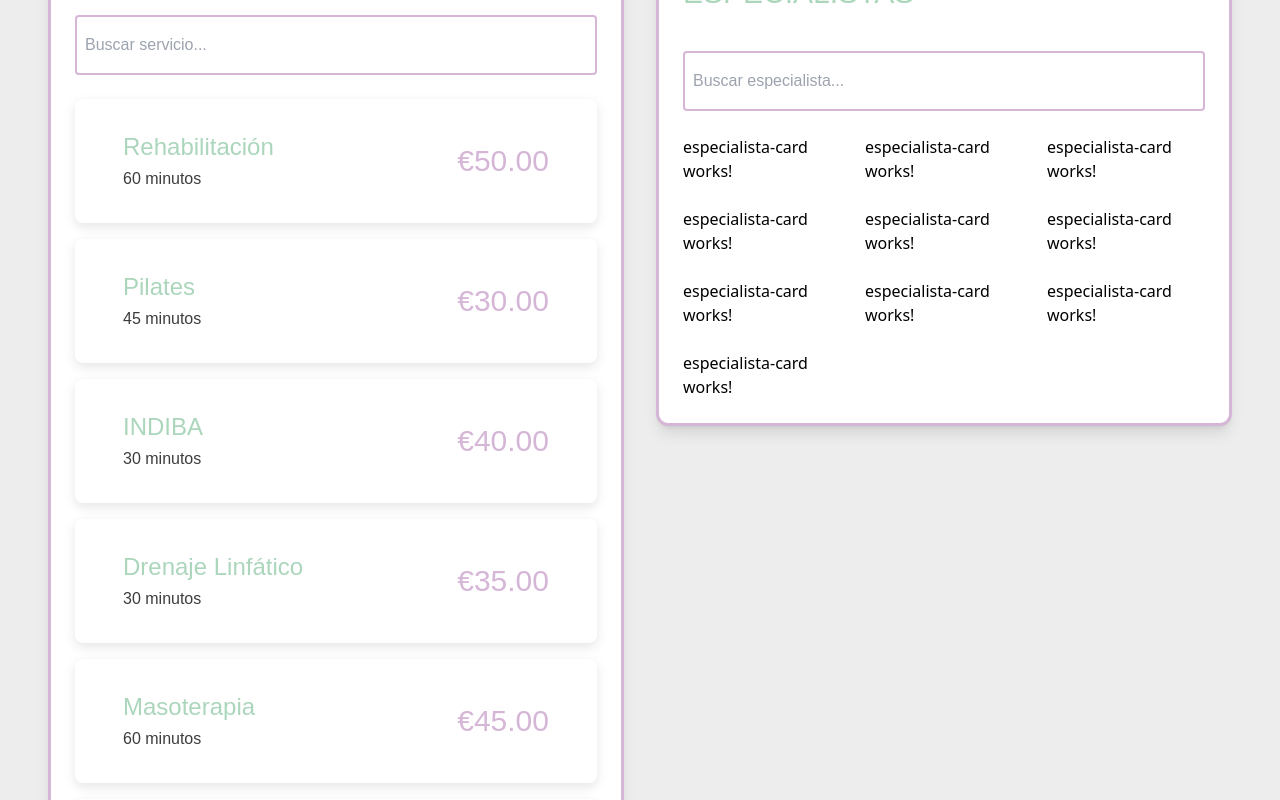
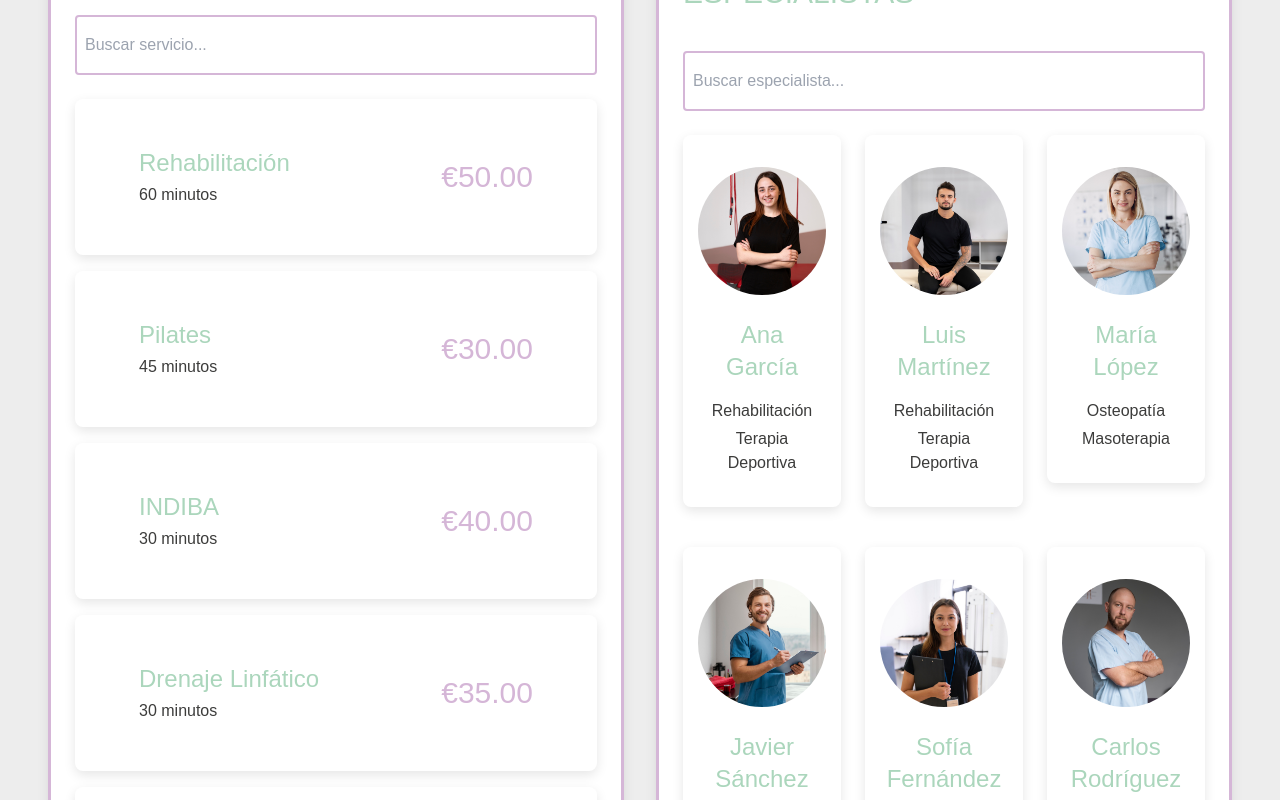
Before and after one commit to Martamsp97/AppGestionCitas-Front, an Angular app: page /home in a window 1280 px wide. Shown: the part 1120-1920 px from the top of the page. Built offline with nearby package versions, Linux system fonts and the light colour scheme.

Commit message:
Maquetación y filtrado de especialistas: OK

```diff
--- a/src/app/features/home/components/especialistas/especialista-card/especialista-card.component.css
+++ b/src/app/features/home/components/especialistas/especialista-card/especialista-card.component.css
@@ -0,0 +1,26 @@
+.card {
+    display: flex;
+    flex-direction: column;
+    align-items: center;
+    justify-content: center;
+    width: 100%;
+    padding: 2rem;
+    box-shadow: rgba(0, 0, 0, 0.1) 0px 4px 12px;
+    border-radius: 0.5rem;
+    margin-bottom: 1rem;
+    background-color: white;
+    text-align: center;
+}
+
+.card-imagen {
+    display: flex;
+    justify-content: center;
+}
+
+.card-nombre {
+    margin-top: 0.5rem;
+}
+
+.card-servicios {
+    margin-top: 0.5rem;
+}
--- a/src/app/features/home/components/especialistas/especialista-card/especialista-card.component.html
+++ b/src/app/features/home/components/especialistas/especialista-card/especialista-card.component.html
@@ -1 +1,19 @@
-<p>especialista-card works!</p>
+<div class="card mb-4 text-center">
+    <div class="card-imagen">
+        <figure class="w-32 h-32 rounded-full overflow-hidden mx-auto mb-4">
+            <img [src]="especialista.foto_url" alt="{{ especialista.nombre }} {{ especialista.apellidos }}">
+        </figure>
+    </div>
+
+    <div class="card-nombre mb-2">
+        <h3 class="text-primary font-secondary text-xl md:text-2xl">
+            {{ especialista.nombre }} {{ especialista.apellidos }}
+        </h3>
+    </div>
+
+    <div class="card-servicios space-y-1">
+        <p class="text-text font-primary" *ngFor="let servicio of especialista.servicios_asignados">
+            {{ servicio.nombre }}
+        </p>
+    </div>
+</div>
--- a/src/app/features/home/components/especialistas/especialistas.component.html
+++ b/src/app/features/home/components/especialistas/especialistas.component.html
@@ -7,7 +7,7 @@
 
 
     <div class="grid grid-cols-1 md:grid-cols-2 lg:grid-cols-3 gap-6">
-        <app-especialista-card *ngFor="let especialista of especialistas" [especialista]="especialista">
+        <app-especialista-card *ngFor="let especialista of especialistasFiltradosArray" [especialista]="especialista">
         </app-especialista-card>
     </div>
 </section>
--- a/src/app/features/home/components/servicios/servicio-card/servicio-card.component.html
+++ b/src/app/features/home/components/servicios/servicio-card/servicio-card.component.html
@@ -1,9 +1,9 @@
 <div class="card mb-4">
-    <div class="card-izq">
+    <div class="card-izquierda">
         <h3 class=" text-primary font-secondary text-xl md:text-2xl mb-1 ">{{ servicio.nombre }}</h3>
         <p class="text-text font-primary ">{{ servicio.duracion_minutos }} minutos</p>
     </div>
-    <div class="card-dcha">
+    <div class="card-derecha">
         <p class="text-secondary font-secondary text:2xl md:text-3xl"> {{servicio.precio| currency:'EUR'}}</p>
     </div>
 </div>
--- a/src/app/features/home/services/especialistas.service.ts
+++ b/src/app/features/home/services/especialistas.service.ts
@@ -27,7 +27,7 @@ export class EspecialistasService {
         apellidos: 'García',
         email: 'ana.garcia@sirona.com',
         telefono: '600123456',
-        foto_url: 'https://img.freepik.com/foto-gratis/mujer-sonriente-tiro-medio_23-2149178088.jpg?uid=R90202148&ga=GA1.1.321857198.1748291746&semt=ais_hybrid&w=740',
+        foto_url: 'assets/images/ana.png',
         servicios_asignados: [
           serviciosMap.get('rehabilitacion')!,
           serviciosMap.get('terapia deportiva')!,
@@ -41,7 +41,7 @@ export class EspecialistasService {
         apellidos: 'Martínez',
         email: 'luis.martinez@sirona.com',
         telefono: '600654321',
-        foto_url: 'assets/fotos/luis.jpg',
+        foto_url: 'assets/images/luis.png',
         servicios_asignados: [
           serviciosMap.get('rehabilitacion')!,
           serviciosMap.get('terapia deportiva')!,
```
Also changed, not shown: src/assets/images/ana.png.
